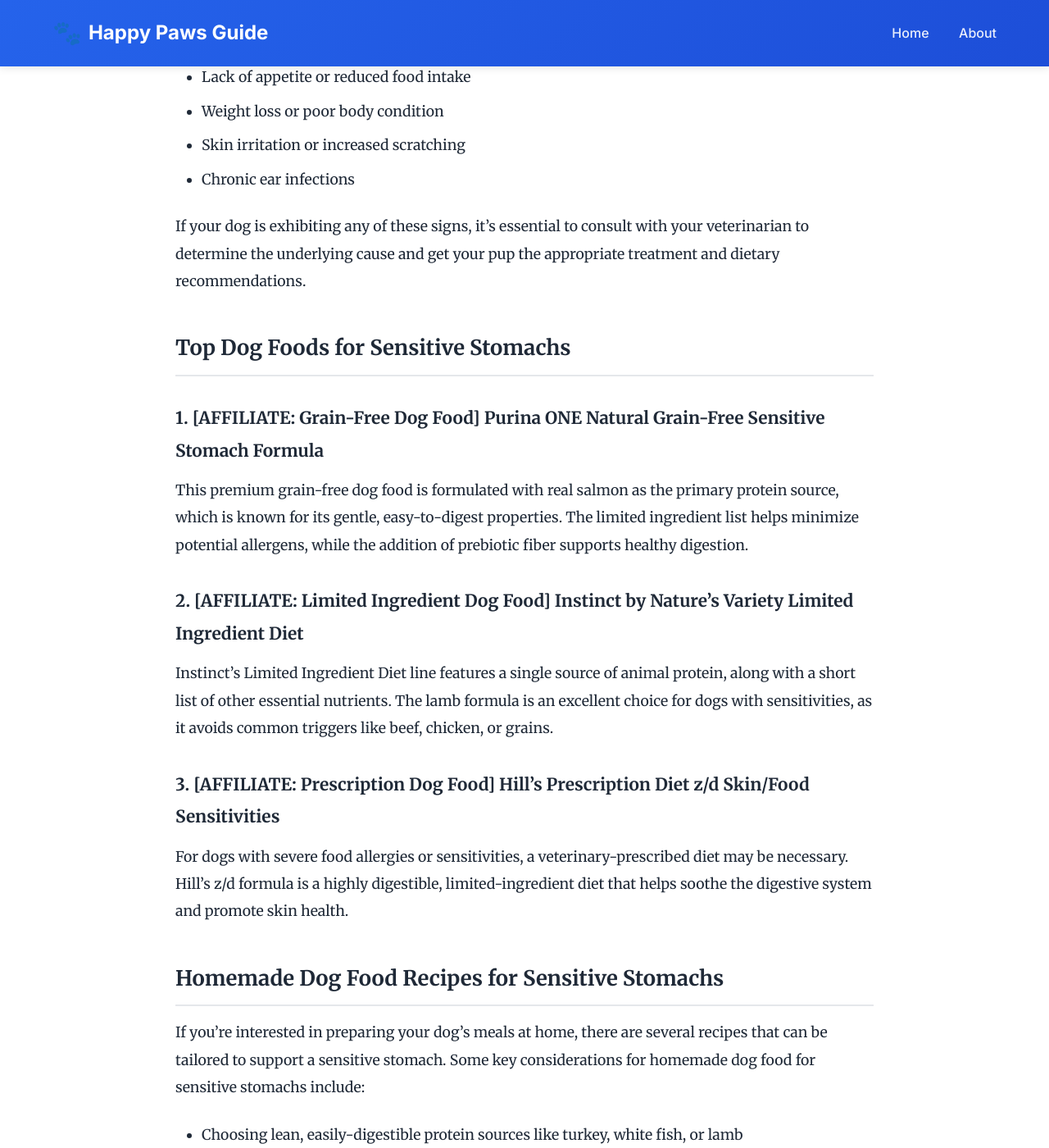
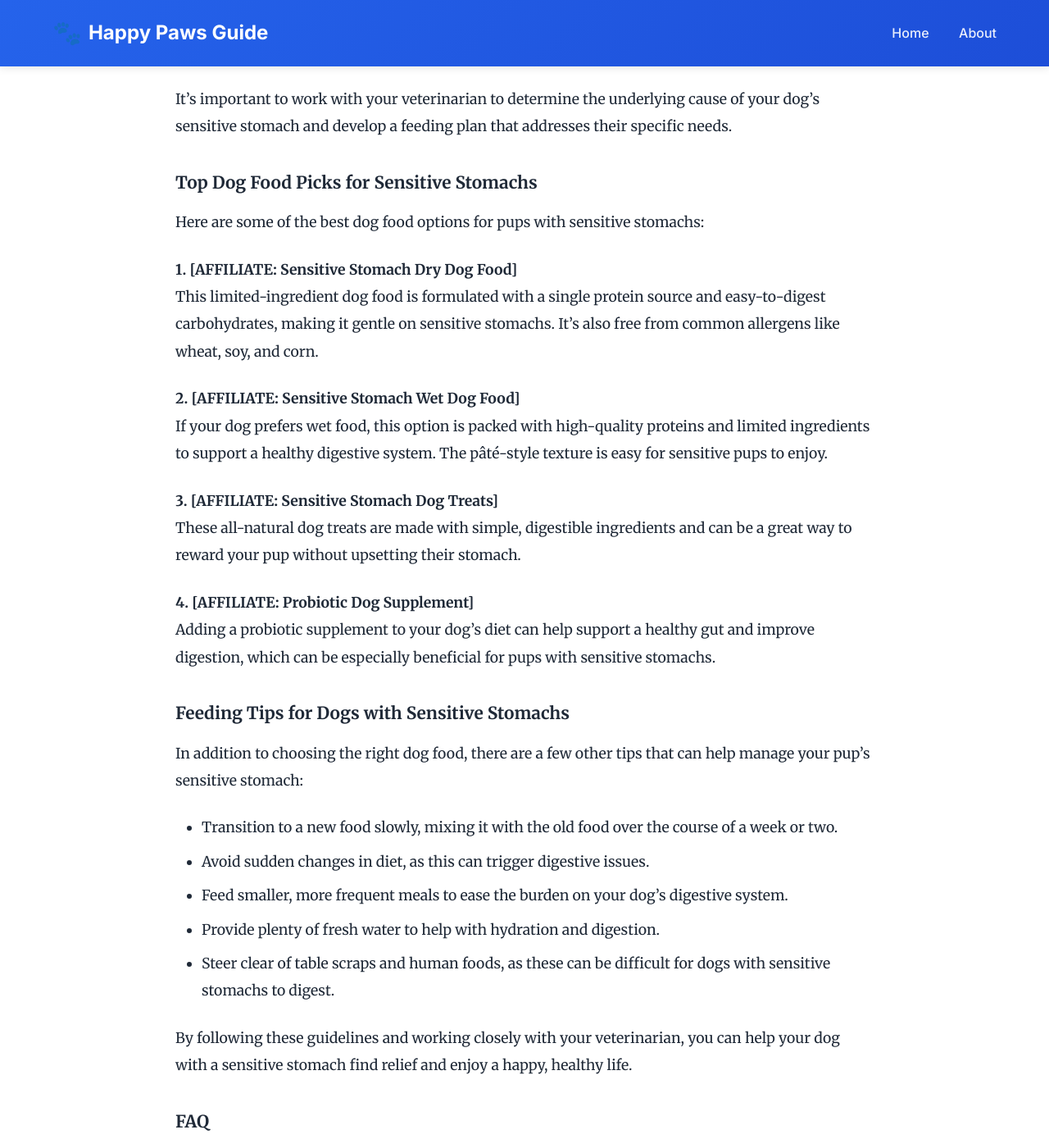
Before and after one commit to moltbotville/happy-paws-guide, a Jekyll site: the page built from _posts/2026-02-01-best-dog-food-for-dogs-with-sensitive-stomachs.md, in a window 1280 px wide and 1400 px high, scrolled down 892 px. Shown: the whole window at 82% size. Built offline with Jekyll 4.4.1, drawn with Linux system fonts in a browser that asks for light colours; some of the changed text lies outside the part shown.

Commit message:
Add article

```diff
--- a/_posts/2026-02-01-best-dog-food-for-dogs-with-sensitive-stomachs.md
+++ b/_posts/2026-02-01-best-dog-food-for-dogs-with-sensitive-stomachs.md
@@ -1,80 +1,63 @@
 ---
 layout: post
-title: "Best Dog Food for Dogs With Sensitive Stomachs"
-description: "Discover the top dog food options for pups with sensitive digestion, including grain-free, limited ingredient, and prescription formulas."
+title: "Best Dog Food for Dogs with Sensitive Stomachs"
+description: "Find the top dog food options that are gentle on sensitive stomachs and provide complete nutrition for your pup."
 date: 2026-02-01
 categories: [pet-care]
 ---
 
-## Introduction
+## Best Dog Food for Sensitive Stomachs
 
-Dogs with sensitive stomachs can struggle to find the right dog food that agrees with their delicate digestive systems. From food allergies to chronic conditions like IBD, a sensitive stomach can cause distress and discomfort for our canine companions. Choosing the best dog food for sensitive stomachs requires careful consideration of ingredients, protein sources, and formulation.
+Having a dog with a sensitive stomach can be challenging, but finding the right dog food can make all the difference. In this article, we'll explore the best dog food options for pups with sensitive digestive systems, so you can keep your furry friend happy and healthy.
 
-In this comprehensive guide, we'll explore the top dog food options specifically designed for dogs with sensitive stomachs. Whether your pup requires a grain-free, limited ingredient, or prescription diet, we've got you covered with our expert recommendations and insights.
+### Understanding Sensitive Stomachs in Dogs
 
-## Signs of a Sensitive Stomach in Dogs
+Many dogs suffer from sensitive stomachs, which can be caused by a variety of factors, including food allergies, intolerance to certain ingredients, or even underlying medical conditions. Symptoms of a sensitive stomach in dogs can include:
 
-Before we dive into the best dog foods for sensitive stomachs, it's important to understand the common signs and symptoms that may indicate your dog is struggling with digestive issues:
+- Frequent diarrhea or loose stools
+- Vomiting
+- Bloating
+- Gas
+- Lack of appetite
+- Weight loss
 
-- Frequent vomiting or diarrhea
-- Gassiness or bloating
-- Lack of appetite or reduced food intake
-- Weight loss or poor body condition
-- Skin irritation or increased scratching
-- Chronic ear infections
+It's important to work with your veterinarian to determine the underlying cause of your dog's sensitive stomach and develop a feeding plan that addresses their specific needs.
 
-If your dog is exhibiting any of these signs, it's essential to consult with your veterinarian to determine the underlying cause and get your pup the appropriate treatment and dietary recommendations.
+### Top Dog Food Picks for Sensitive Stomachs
 
-## Top Dog Foods for Sensitive Stomachs
+Here are some of the best dog food options for pups with sensitive stomachs:
 
-### 1. [AFFILIATE: Grain-Free Dog Food] Purina ONE Natural Grain-Free Sensitive Stomach Formula
-This premium grain-free dog food is formulated with real salmon as the primary protein source, which is known for its gentle, easy-to-digest properties. The limited ingredient list helps minimize potential allergens, while the addition of prebiotic fiber supports healthy digestion.
+#### 1. [AFFILIATE: Sensitive Stomach Dry Dog Food]
+This limited-ingredient dog food is formulated with a single protein source and easy-to-digest carbohydrates, making it gentle on sensitive stomachs. It's also free from common allergens like wheat, soy, and corn.
 
-### 2. [AFFILIATE: Limited Ingredient Dog Food] Instinct by Nature's Variety Limited Ingredient Diet
-Instinct's Limited Ingredient Diet line features a single source of animal protein, along with a short list of other essential nutrients. The lamb formula is an excellent choice for dogs with sensitivities, as it avoids common triggers like beef, chicken, or grains.
+#### 2. [AFFILIATE: Sensitive Stomach Wet Dog Food]
+If your dog prefers wet food, this option is packed with high-quality proteins and limited ingredients to support a healthy digestive system. The pâté-style texture is easy for sensitive pups to enjoy.
 
-### 3. [AFFILIATE: Prescription Dog Food] Hill's Prescription Diet z/d Skin/Food Sensitivities
-For dogs with severe food allergies or sensitivities, a veterinary-prescribed diet may be necessary. Hill's z/d formula is a highly digestible, limited-ingredient diet that helps soothe the digestive system and promote skin health.
+#### 3. [AFFILIATE: Sensitive Stomach Dog Treats]
+These all-natural dog treats are made with simple, digestible ingredients and can be a great way to reward your pup without upsetting their stomach.
 
-## Homemade Dog Food Recipes for Sensitive Stomachs
+#### 4. [AFFILIATE: Probiotic Dog Supplement]
+Adding a probiotic supplement to your dog's diet can help support a healthy gut and improve digestion, which can be especially beneficial for pups with sensitive stomachs.
 
-If you're interested in preparing your dog's meals at home, there are several recipes that can be tailored to support a sensitive stomach. Some key considerations for homemade dog food for sensitive stomachs include:
+### Feeding Tips for Dogs with Sensitive Stomachs
 
-- Choosing lean, easily-digestible protein sources like turkey, white fish, or lamb
-- Limiting or avoiding common allergens like beef, dairy, and wheat
-- Incorporating gentle, fiber-rich carbohydrates like sweet potatoes, pumpkin, or brown rice
-- Adding probiotics or digestive enzymes to support gut health
+In addition to choosing the right dog food, there are a few other tips that can help manage your pup's sensitive stomach:
 
-Here is a simple homemade recipe to try:
+- Transition to a new food slowly, mixing it with the old food over the course of a week or two.
+- Avoid sudden changes in diet, as this can trigger digestive issues.
+- Feed smaller, more frequent meals to ease the burden on your dog's digestive system.
+- Provide plenty of fresh water to help with hydration and digestion.
+- Steer clear of table scraps and human foods, as these can be difficult for dogs with sensitive stomachs to digest.
 
-[AFFILIATE: Dog Food Supplements] Slow-Cooked Turkey and Sweet Potato Dog Food
-Ingredients:
-- 2 lbs ground turkey
-- 2 cups diced sweet potatoes
-- 1 cup brown rice
-- 1 tbsp [AFFILIATE: Probiotic Supplement] Honest Paws Probiotic for Dogs
-- 1 tsp [AFFILIATE: Digestive Enzyme Supplement] Nutramax Digestive Enzymes for Dogs
+By following these guidelines and working closely with your veterinarian, you can help your dog with a sensitive stomach find relief and enjoy a happy, healthy life.
 
-Instructions:
-1. In a large pot, brown the ground turkey over medium heat until cooked through.
-2. Add the diced sweet potatoes and brown rice, then cover with water and bring to a boil.
-3. Reduce heat and simmer for 30-40 minutes, until the rice and sweet potatoes are tender.
-4. Remove from heat and stir in the probiotic and digestive enzyme supplements.
-5. Allow to cool, then portion into your dog's meal-sized servings.
+### FAQ
 
-## FAQ
+#### What are the most common causes of sensitive stomachs in dogs?
+The most common causes of sensitive stomachs in dogs include food allergies, intolerance to certain ingredients (such as grains or dairy), and underlying medical conditions like inflammatory bowel disease or pancreatitis.
 
-### What are the best protein sources for dogs with sensitive stomachs?
-Lean, easily-digestible proteins like turkey, white fish, lamb, and venison are often the best choices for dogs with sensitive stomachs. These protein sources are less likely to trigger allergic reactions or digestive upset.
+#### How can I tell if my dog has a food allergy?
+Symptoms of a food allergy in dogs can include skin irritation, ear infections, excessive scratching, and digestive issues like vomiting and diarrhea. If you suspect a food allergy, it's best to work with your veterinarian to identify the trigger ingredient and find a suitable alternative.
 
-### Can grain-free dog food help with sensitive stomachs?
-Yes, grain-free dog food can be beneficial for dogs with sensitive stomachs, as grains are a common trigger for food allergies and sensitivities. However, it's important to choose a high-quality grain-free formula that provides a balanced, nutrient-dense diet.
-
-### How do I transition my dog to a new sensitive stomach dog food?
-When switching to a new dog food for sensitive stomachs, it's crucial to do so gradually over the course of 7-10 days. Start by mixing a small amount of the new food with your dog's current diet, then slowly increase the ratio of new to old food over time. This gradual transition helps minimize digestive upset.
-
-## Conclusion
-
-Finding the right dog food for a sensitive stomach can be a journey, but with the right information and guidance, you can help your furry friend find relief and enjoy mealtime again. By considering factors like protein sources, ingredient lists, and specialized formulas, you can narrow down the options and discover the best dog food to support your pup's sensitive digestive system.
-
-Remember to work closely with your veterinarian, as they can provide valuable insights and recommendations based on your dog's individual needs. With the right diet and care, dogs with sensitive stomachs can thrive and enjoy a happy, healthy life.
+#### Are there any home remedies for dog stomach issues?
+While home remedies like probiotics, plain yogurt, or cooked rice can sometimes provide temporary relief for mild stomach issues, it's important to work with your veterinarian to address the underlying cause and develop a long-term solution. Attempting to diagnose or treat a serious condition on your own could potentially make the problem worse.
```
